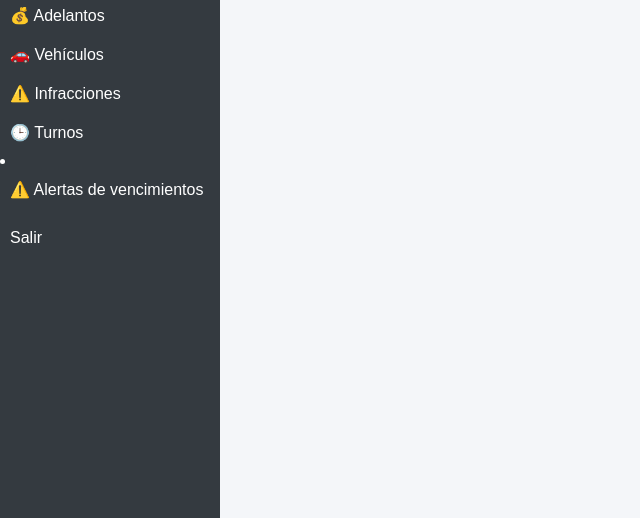
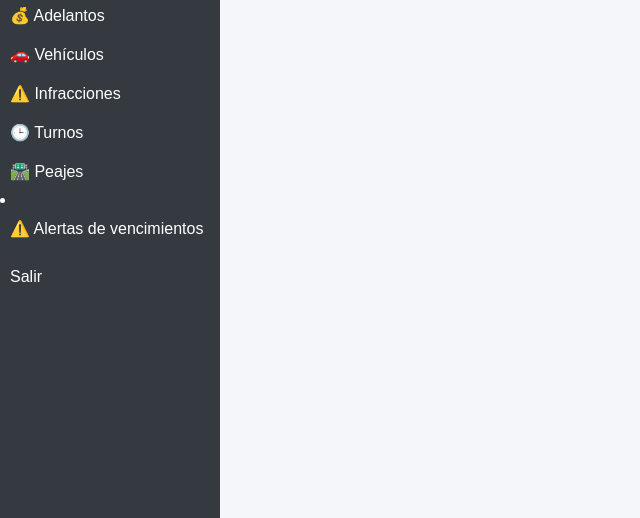
Before and after one commit to flotapjs-tech/mi_app_empresa, a Python web app: template templates/alertas.html in a window 1280 px wide. Shown: the part 282-800 px from the top of the page, without its empty margins (0-640 px from the left). Run offline with Jinja, Linux system fonts and the light colour scheme; the template is opened without the code that fills it, so the values that code supplies are empty.

Commit message:
correccion

```diff
--- a/templates/layout.html
+++ b/templates/layout.html
@@ -189,7 +189,7 @@
     <a href="/vehiculos">🚗 Vehículos</a>
     <a href="/infracciones">⚠️ Infracciones</a>
     <a href="/asignaciones">🕒 Turnos</a>
-
+    <a href="/peajes">🛣️ Peajes</a>
     <li>
         <a href="/alertas">
             ⚠️ Alertas de vencimientos
```
